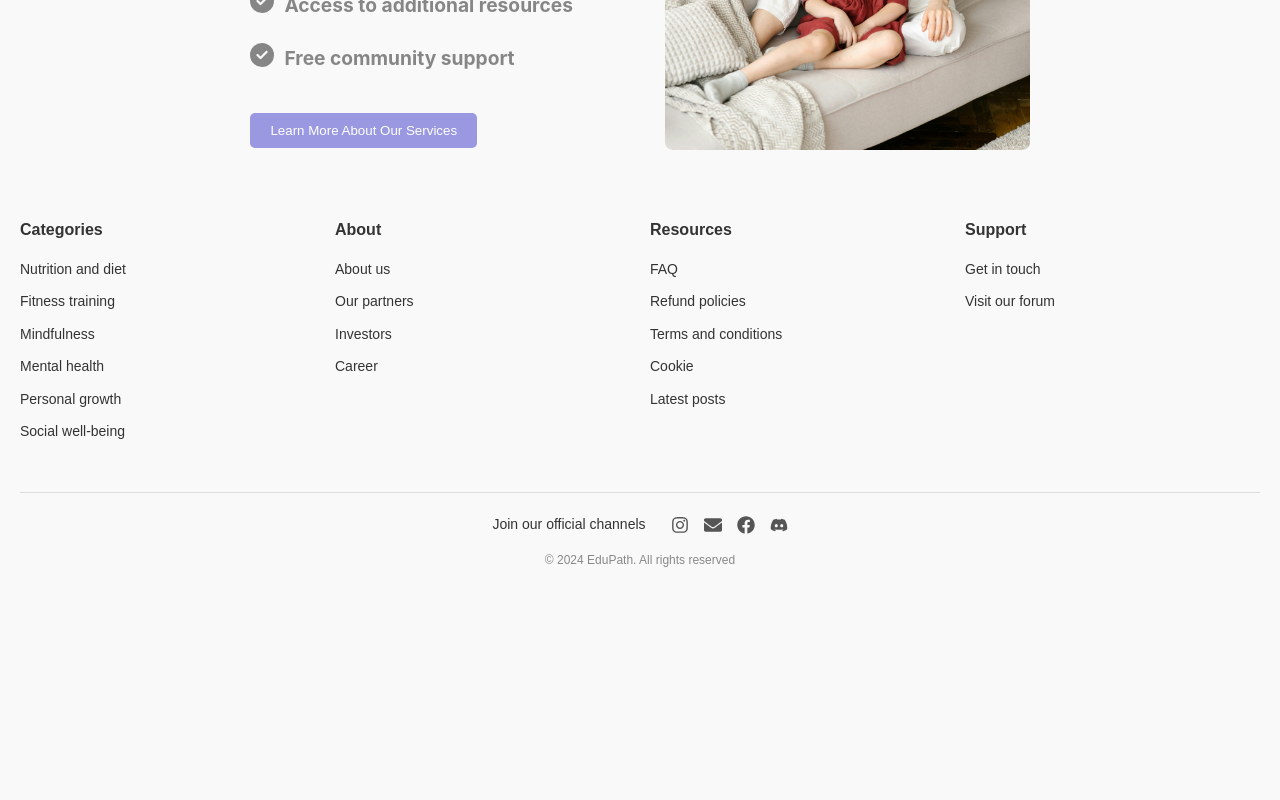
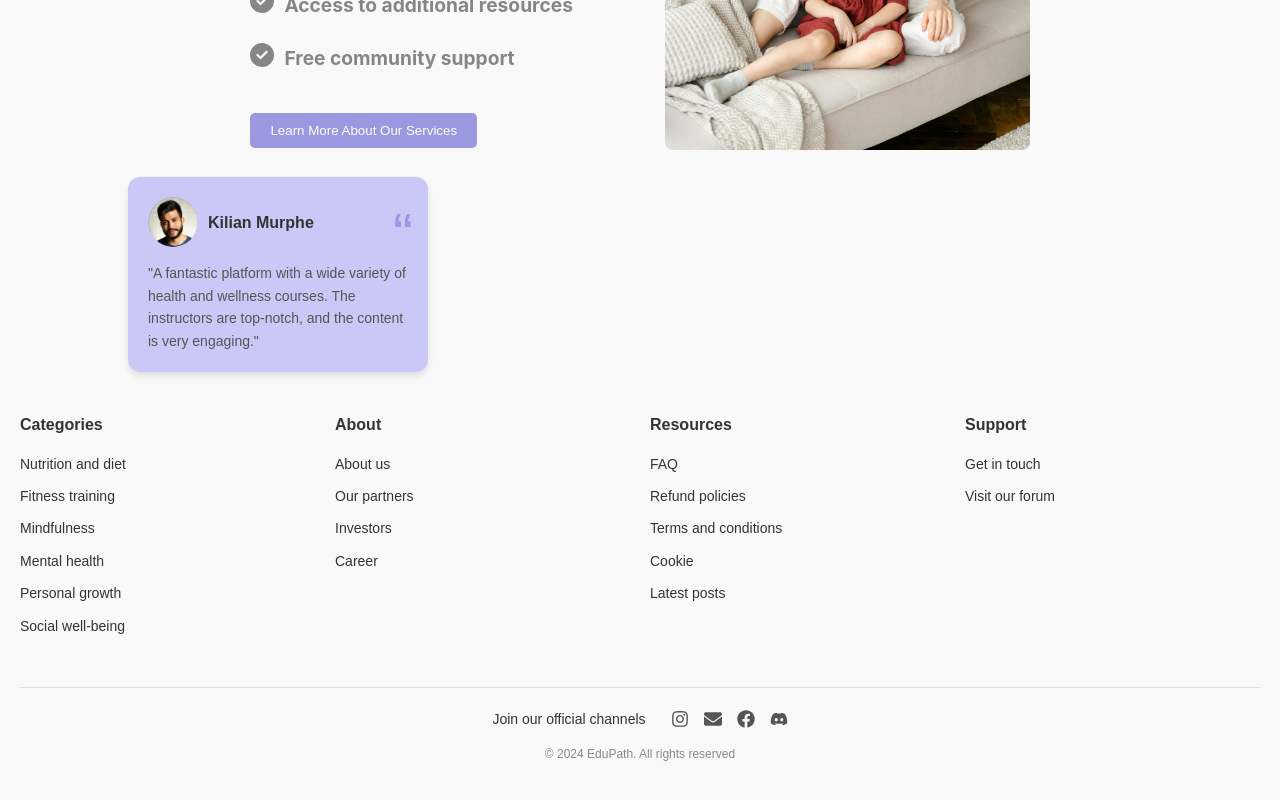
Before and after one commit to NaimoonJannat/pinemesh-task, a Next.js app: page / in a window 1280 px wide. Shown: the part 1724-2524 px from the top of the page. Before the commit the page ends 2334 px from the top, so only its background shows below. Built offline with nearby package versions, Linux system fonts and the light colour scheme.

Commit message:
Testimonial card added

```diff
--- a/src/app/page.js
+++ b/src/app/page.js
@@ -4,12 +4,14 @@ import Navbar from "@/components/Navbar/Navbar";
 import PopularCourses from "@/components/PopularCourses/PopularCourses";
 import "./page.css"
 import Accordion from "@/components/Accordian/Accordian";
+import Testimonial from "@/components/Testimonial/Testimonial";
 export default function Home() {
   return (
    <div className="main">
  <Banner />
  <PopularCourses />
  <Accordion />
+ <Testimonial />
    </div>
   );
 }
--- /dev/null
+++ b/src/components/Cards/TestimonialCard.css
@@ -0,0 +1,46 @@
+
+.testimonial-card {
+    width: 300px;
+    padding: 20px;
+    border-radius: 12px;
+    background-color: #aaa8f799;
+    box-shadow: 0 4px 6px rgba(0, 0, 0, 0.1);
+    text-align: left;
+    font-family: Arial, sans-serif;
+    position: relative;
+  }
+
+  .testimonial-card::before {
+    content: "“";
+    position: absolute;
+    top: 10px;
+    right: 15px;
+    font-size: 60px;
+    color: var(--secondary-color);
+  }
+
+  .profile {
+    display: flex;
+    align-items: center;
+    gap: 10px;
+    margin-bottom: 15px;
+  }
+
+  .profile-img {
+    width: 50px;
+    height: 50px;
+    border-radius: 50%;
+    object-fit: cover;
+  }
+
+  .profile-name {
+    font-size: 16px;
+    font-weight: 600;
+    color: #333;
+  }
+
+  .testimonial-text {
+    font-size: 14px;
+    color: #555;
+    line-height: 1.6;
+  }
--- /dev/null
+++ b/src/components/Cards/TestimonialCard.jsx
@@ -0,0 +1,24 @@
+import Image from 'next/image';
+import React from 'react';
+import "./TestimonialCard.css"
+const TestimonialCard = () => {
+    return (
+        <div className="testimonial-card">
+        <div className="profile">
+          <Image
+            src="/profile.png"
+            alt="Profile Picture"
+            className="profile-img"
+            width={50}
+            height={50}
+          />
+          <h4 className="profile-name">Kilian Murphe</h4>
+        </div>
+        <p className="testimonial-text">
+        &quot;A fantastic platform with a wide variety of health and wellness courses. The instructors are top-notch, and the content is very engaging.&quot;
+        </p>
+      </div>
+    );
+};
+
+export default TestimonialCard;
--- /dev/null
+++ b/src/components/Testimonial/Testimonial.jsx
@@ -0,0 +1,13 @@
+import React from 'react';
+import "./Testimonial.css"
+import TestimonialCard from '../Cards/TestimonialCard';
+
+const Testimonial = () => {
+    return (
+        <div>
+            <TestimonialCard />
+        </div>
+    );
+};
+
+export default Testimonial;
```
Also changed, not shown: src/components/Testimonial/Testimonial.css (added).
